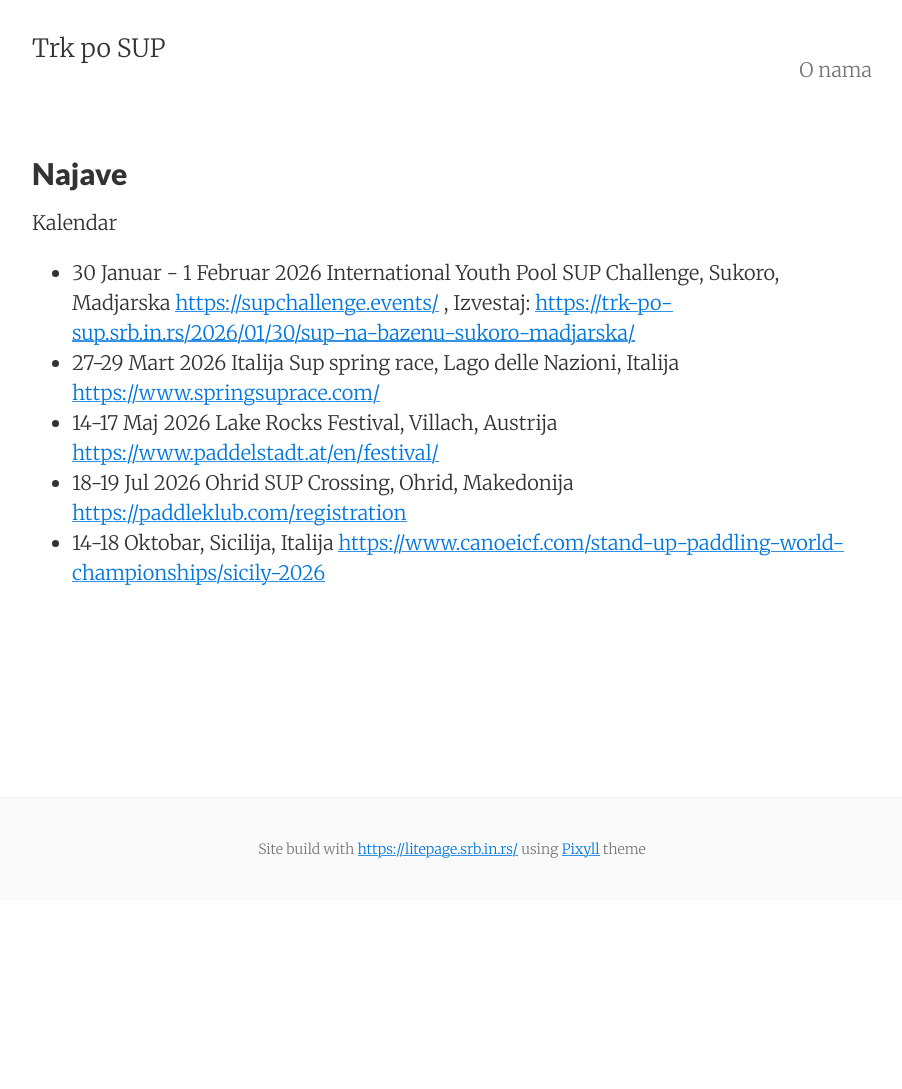
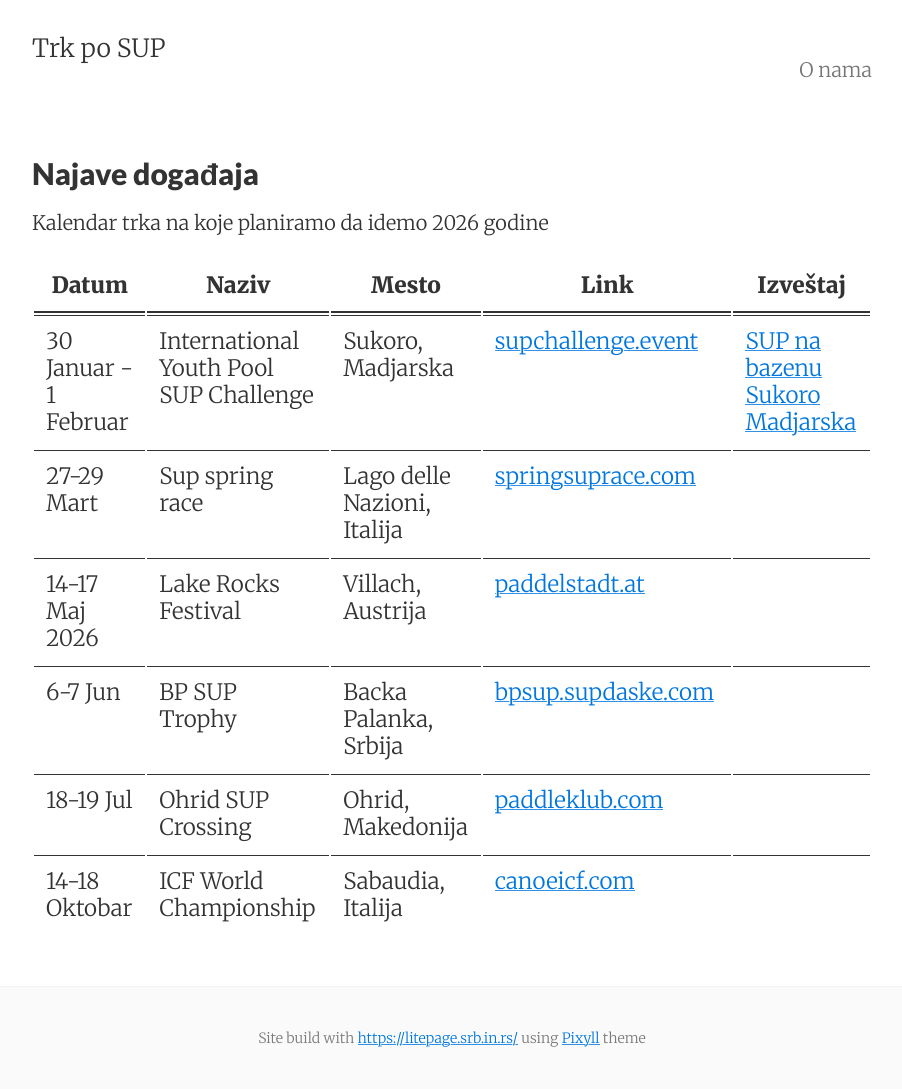
Before and after one commit to trkinrs/trk-po-sup.srb.in.rs, a Jekyll site: the page built from najave.md, in a window 1280 px wide. Shown: the whole page, without its empty margins (188-1090 px from the left). Built offline with Jekyll 4.4.1, drawn with Linux system fonts in a browser that asks for light colours; before the commit the page ends 900 px from its top, so only the background shows below that.

Commit message:
Update source site content

```diff
--- a/najave.md
+++ b/najave.md
@@ -1,11 +1,14 @@
 ---
 layout: page
-title: Najave
+title: Najave događaja
 ---
-Kalendar
+Kalendar trka na koje planiramo da idemo 2026 godine
 
-* 30 Januar - 1 Februar 2026 International Youth Pool SUP Challenge, Sukoro, Madjarska [https://supchallenge.events/](https://supchallenge.events/) , Izvestaj: [https://trk-po-sup.srb.in.rs/2026/01/30/sup-na-bazenu-sukoro-madjarska/](https://trk-po-sup.srb.in.rs/2026/01/30/sup-na-bazenu-sukoro-madjarska/)
-* 27-29 Mart 2026 Italija Sup spring race, Lago delle Nazioni, Italija [https://www.springsuprace.com/](https://www.springsuprace.com/)
-* 14-17 Maj 2026 Lake Rocks Festival, Villach, Austrija [https://www.paddelstadt.at/en/festival/](https://www.paddelstadt.at/en/festival/)
-* 18-19 Jul 2026 Ohrid SUP Crossing, Ohrid, Makedonija [https://paddleklub.com/registration](https://paddleklub.com/registration)
-* 14-18 Oktobar, Sicilija, Italija [https://www.canoeicf.com/stand-up-paddling-world-championships/sicily-2026](https://www.canoeicf.com/stand-up-paddling-world-championships/sicily-2026)
+| Datum                 | Naziv                                  | Mesto                       | Link                                                                                        | Izveštaj                                                                                       |
+| --------------------- | -------------------------------------- | --------------------------- | ------------------------------------------------------------------------------------------- | ----------------------------------------------------------------------------------------------- |
+| 30 Januar - 1 Februar | International Youth Pool SUP Challenge | Sukoro, Madjarska           | [supchallenge.event](https://supchallenge.events/)                                             | [SUP na bazenu Sukoro Madjarska]({{ site.baseurl }}/2026/01/30/sup-na-bazenu-sukoro-madjarska/) |
+| 27-29 Mart            | Sup spring race                        | Lago delle Nazioni, Italija | [springsuprace.com](https://www.springsuprace.com/)                                            |                                                                                                 |
+| 14-17 Maj 2026        | Lake Rocks Festival                    | Villach, Austrija           | [paddelstadt.at](https://www.paddelstadt.at/en/festival/)                                      |                                                                                                 |
+| 6-7 Jun               | BP SUP Trophy                          | Backa Palanka, Srbija       | [bpsup.supdaske.com](https://www.bpsup.supdaske.com/)                                         |                                                                                                 |
+| 18-19 Jul             | Ohrid SUP Crossing                     | Ohrid, Makedonija           | [paddleklub.com](https://paddleklub.com/registration)                                          |                                                                                                 |
+| 14-18 Oktobar         | ICF World Championship                 | Sabaudia, Italija           | [canoeicf.com](https://www.canoeicf.com/stand-up-paddling-world-championships/sabaudia-2026 ) |                                                                                                 |
```
Also changed, not shown: appveyor.yml (deleted, +0 -23 lines), .travis.yml (deleted).
